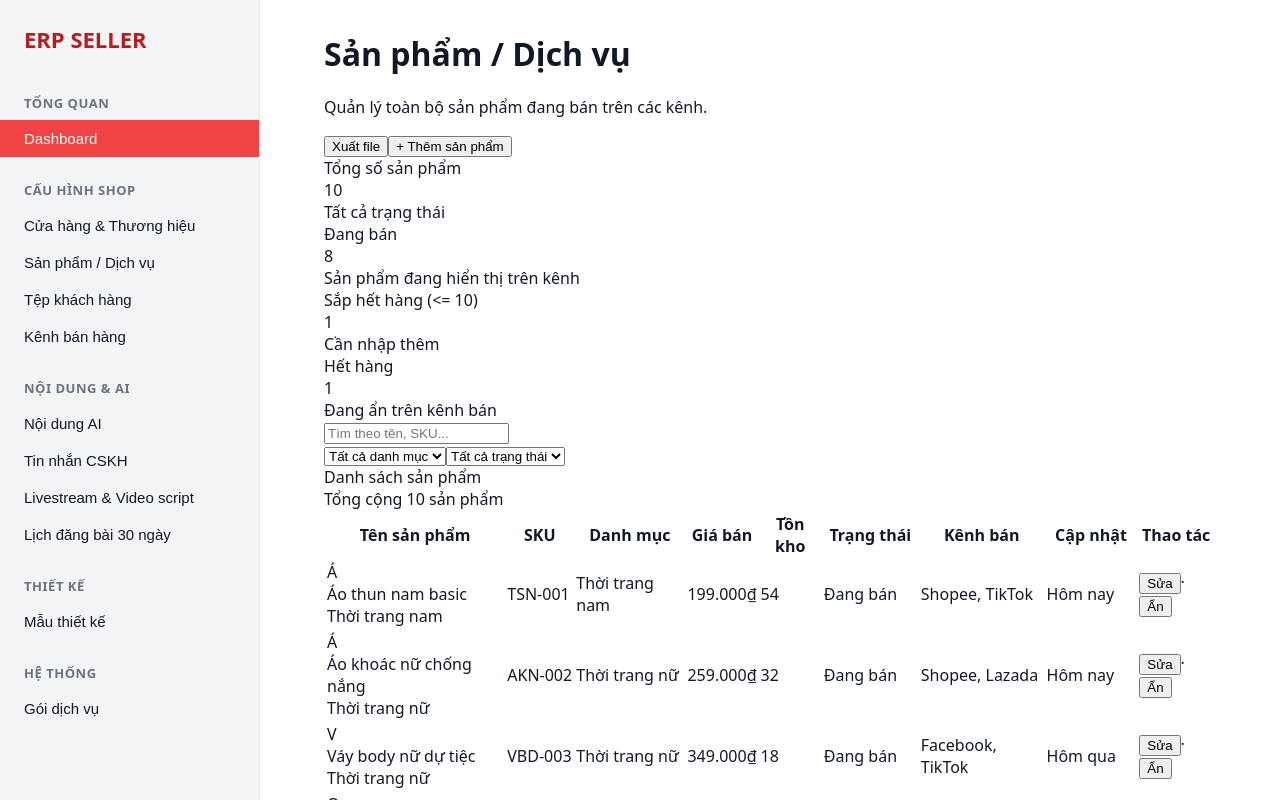
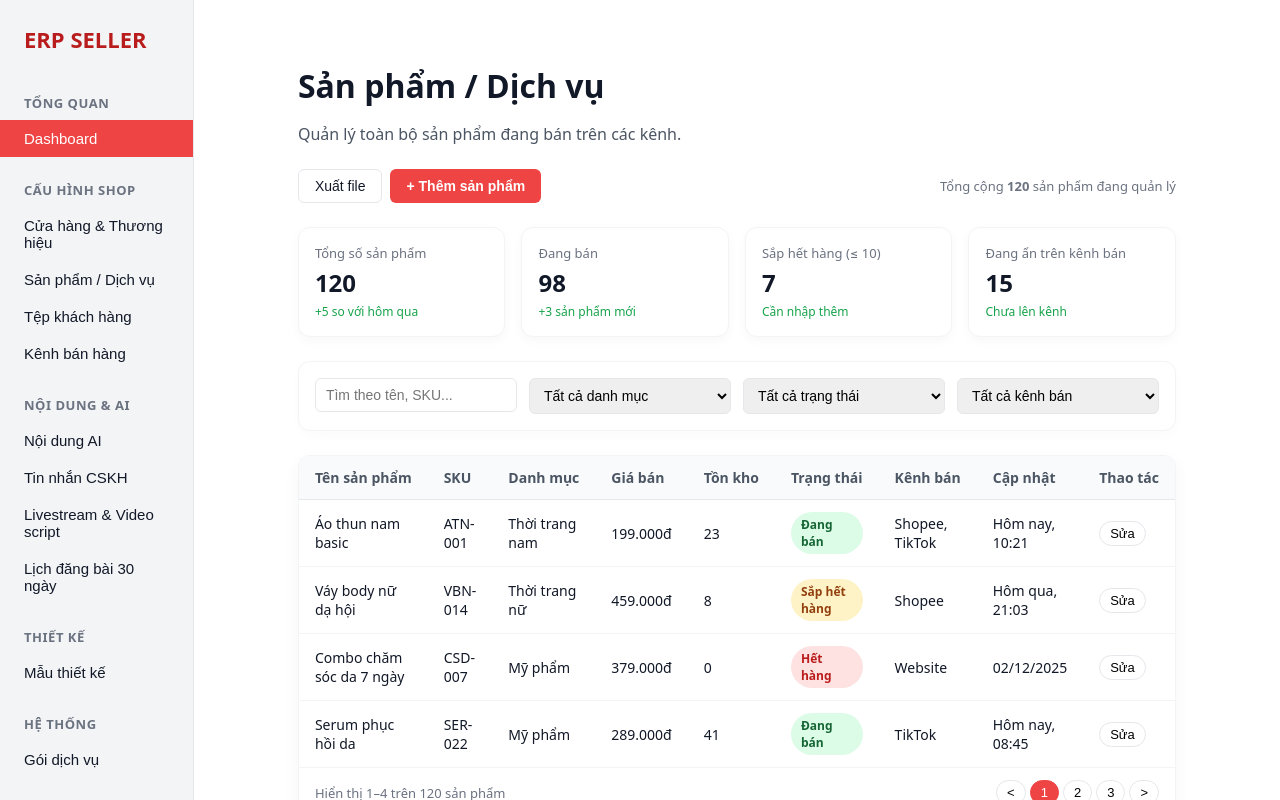
Before and after one commit to conlele0201/erp-seller-crm, a Next.js app: page /products in a window 1280 px wide. Shown: the top 800 px of the page. Built offline with nearby package versions, Linux system fonts and the light colour scheme.

Commit message:
Update page.js

```diff
--- a/app/products/page.js
+++ b/app/products/page.js
@@ -1,262 +1,359 @@
 // app/products/page.js
 
-const PRODUCTS = [
+export default function ProductsPage() {
+  // mock data để anh xem bố cục
+  const stats = [
     {
-    id: 1,
-    name: "Áo thun nam basic",
-    sku: "TSN-001",
-    category: "Thời trang nam",
-    price: 199000,
-    stock: 54,
-    status: "Đang bán",
-    channels: "Shopee, TikTok",
-    updatedAt: "Hôm nay",
+      label: "Tổng số sản phẩm",
+      value: "120",
+      sub: "+5 so với hôm qua",
     },
     {
-    id: 2,
-    name: "Áo khoác nữ chống nắng",
-    sku: "AKN-002",
-    category: "Thời trang nữ",
-    price: 259000,
-    stock: 32,
-    status: "Đang bán",
-    channels: "Shopee, Lazada",
-    updatedAt: "Hôm nay",
+      label: "Đang bán",
+      value: "98",
+      sub: "+3 sản phẩm mới",
     },
     {
-    id: 3,
-    name: "Váy body nữ dự tiệc",
-    sku: "VBD-003",
-    category: "Thời trang nữ",
-    price: 349000,
-    stock: 18,
-    status: "Đang bán",
-    channels: "Facebook, TikTok",
-    updatedAt: "Hôm qua",
+      label: "Sắp hết hàng (≤ 10)",
+      value: "7",
+      sub: "Cần nhập thêm",
     },
     {
-    id: 4,
-    name: "Quần jean nam slim fit",
-    sku: "QJN-004",
-    category: "Thời trang nam",
-    price: 299000,
-    stock: 0,
-    status: "Hết hàng",
-    channels: "Shopee",
-    updatedAt: "2 ngày trước",
-  },
-  {
-    id: 5,
-    name: "Đầm maxi đi biển",
-    sku: "DMX-005",
-    category: "Thời trang nữ",
-    price: 329000,
-    stock: 12,
-    status: "Đang bán",
-    channels: "Shopee, TikTok",
-    updatedAt: "Hôm nay",
-  },
-  {
-    id: 6,
-    name: "Áo sơ mi nam công sở",
-    sku: "ASM-006",
-    category: "Thời trang nam",
-    price: 279000,
-    stock: 41,
-    status: "Đang bán",
-    channels: "Shopee, Website",
-    updatedAt: "Hôm qua",
-  },
-  {
-    id: 7,
-    name: "Set đồ ngủ nữ cotton",
-    sku: "SDN-007",
-    category: "Thời trang nữ",
-    price: 239000,
-    stock: 27,
-    status: "Đang bán",
-    channels: "Shopee, TikTok",
-    updatedAt: "3 ngày trước",
-  },
-  {
-    id: 8,
-    name: "Áo polo nam cao cấp",
-    sku: "APO-008",
-    category: "Thời trang nam",
-    price: 319000,
-    stock: 9,
-    status: "Sắp hết hàng",
-    channels: "Shopee",
-    updatedAt: "Hôm nay",
-  },
-  {
-    id: 9,
-    name: "Chân váy chữ A",
-    sku: "CVK-009",
-    category: "Thời trang nữ",
-    price: 259000,
-    stock: 36,
-    status: "Đang bán",
-    channels: "Shopee, Lazada",
-    updatedAt: "Hôm qua",
-  },
-  {
-    id: 10,
-    name: "Áo thun đồng phục nhóm",
-    sku: "TDN-010",
-    category: "Đặt may",
-    price: 189000,
-    stock: 120,
-    status: "Đang bán",
-    channels: "Facebook, Zalo",
-    updatedAt: "Hôm nay",
+      label: "Đang ẩn trên kênh bán",
+      value: "15",
+      sub: "Chưa lên kênh",
     },
   ];
 
-function formatCurrency(value) {
-  return value.toLocaleString("vi-VN") + "₫";
+  const products = [
+    {
+      name: "Áo thun nam basic",
+      sku: "ATN-001",
+      category: "Thời trang nam",
+      price: "199.000đ",
+      stock: 23,
+      status: "Đang bán",
+      channel: "Shopee, TikTok",
+      updatedAt: "Hôm nay, 10:21",
+    },
+    {
+      name: "Váy body nữ dạ hội",
+      sku: "VBN-014",
+      category: "Thời trang nữ",
+      price: "459.000đ",
+      stock: 8,
+      status: "Sắp hết hàng",
+      channel: "Shopee",
+      updatedAt: "Hôm qua, 21:03",
+    },
+    {
+      name: "Combo chăm sóc da 7 ngày",
+      sku: "CSD-007",
+      category: "Mỹ phẩm",
+      price: "379.000đ",
+      stock: 0,
+      status: "Hết hàng",
+      channel: "Website",
+      updatedAt: "02/12/2025",
+    },
+    {
+      name: "Serum phục hồi da",
+      sku: "SER-022",
+      category: "Mỹ phẩm",
+      price: "289.000đ",
+      stock: 41,
+      status: "Đang bán",
+      channel: "TikTok",
+      updatedAt: "Hôm nay, 08:45",
+    },
+  ];
+
+  // ====== styles (inline, không ảnh hưởng file khác) ======
+  const pageStyle = {
+    padding: "32px 40px",
+    fontFamily: "system-ui, -apple-system, BlinkMacSystemFont, 'Segoe UI', sans-serif",
+  };
+
+  const headerStyle = {
+    marginBottom: 24,
+  };
+
+  const titleStyle = {
+    fontSize: 32,
+    fontWeight: 700,
+    marginBottom: 8,
+  };
+
+  const subtitleStyle = {
+    fontSize: 16,
+    color: "#4b5563",
+  };
+
+  const toolbarStyle = {
+    display: "flex",
+    justifyContent: "space-between",
+    alignItems: "center",
+    marginTop: 24,
+    marginBottom: 24,
+    gap: 12,
+    flexWrap: "wrap",
+  };
+
+  const btnPrimary = {
+    padding: "8px 16px",
+    borderRadius: 6,
+    border: "none",
+    backgroundColor: "#ef4444",
+    color: "#fff",
+    fontWeight: 600,
+    cursor: "pointer",
+    fontSize: 14,
+  };
+
+  const btnSecondary = {
+    padding: "8px 16px",
+    borderRadius: 6,
+    border: "1px solid #e5e7eb",
+    backgroundColor: "#fff",
+    color: "#111827",
+    fontWeight: 500,
+    cursor: "pointer",
+    fontSize: 14,
+  };
+
+  const statsGridStyle = {
+    display: "grid",
+    gridTemplateColumns: "repeat(4, minmax(0, 1fr))",
+    gap: 16,
+    marginBottom: 24,
+  };
+
+  const statCardStyle = {
+    padding: 16,
+    borderRadius: 12,
+    border: "1px solid #f3f4f6",
+    backgroundColor: "#fff",
+    boxShadow: "0 4px 12px rgba(15,23,42,0.03)",
+  };
+
+  const statLabelStyle = {
+    fontSize: 13,
+    color: "#6b7280",
+    marginBottom: 4,
+  };
+
+  const statValueStyle = {
+    fontSize: 24,
+    fontWeight: 700,
+    marginBottom: 4,
+  };
+
+  const statSubStyle = {
+    fontSize: 12,
+    color: "#16a34a",
+  };
+
+  const filtersCardStyle = {
+    marginTop: 8,
+    marginBottom: 24,
+    padding: 16,
+    borderRadius: 12,
+    border: "1px solid #f3f4f6",
+    backgroundColor: "#fff",
+    boxShadow: "0 4px 12px rgba(15,23,42,0.02)",
+  };
+
+  const filtersRowStyle = {
+    display: "flex",
+    flexWrap: "wrap",
+    gap: 12,
+  };
+
+  const filterItemStyle = {
+    flex: "1 1 200px",
+    minWidth: 200,
+  };
+
+  const inputStyle = {
+    width: "100%",
+    padding: "8px 10px",
+    borderRadius: 6,
+    border: "1px solid #e5e7eb",
+    fontSize: 14,
+  };
+
+  const tableCardStyle = {
+    marginTop: 8,
+    borderRadius: 12,
+    border: "1px solid #f3f4f6",
+    backgroundColor: "#fff",
+    boxShadow: "0 6px 18px rgba(15,23,42,0.04)",
+    overflow: "hidden",
+  };
+
+  const tableWrapperStyle = {
+    width: "100%",
+    overflowX: "auto",
+  };
+
+  const tableStyle = {
+    width: "100%",
+    borderCollapse: "collapse",
+    fontSize: 14,
+  };
+
+  const thStyle = {
+    textAlign: "left",
+    padding: "12px 16px",
+    backgroundColor: "#f9fafb",
+    borderBottom: "1px solid #e5e7eb",
+    whiteSpace: "nowrap",
+    fontWeight: 600,
+    color: "#4b5563",
+  };
+
+  const tdStyle = {
+    padding: "12px 16px",
+    borderBottom: "1px solid #f3f4f6",
+    verticalAlign: "middle",
+  };
+
+  const statusBadge = (status) => {
+    let bg = "#dcfce7";
+    let color = "#166534";
+
+    if (status === "Sắp hết hàng") {
+      bg = "#fef3c7";
+      color = "#92400e";
+    } else if (status === "Hết hàng") {
+      bg = "#fee2e2";
+      color = "#b91c1c";
     }
 
-export default function ProductsPage() {
-  const totalProducts = PRODUCTS.length;
-  const outOfStock = PRODUCTS.filter((p) => p.stock === 0).length;
-  const lowStock = PRODUCTS.filter((p) => p.stock > 0 && p.stock <= 10).length;
-  const activeProducts = PRODUCTS.filter((p) => p.status === "Đang bán").length;
+    return {
+      display: "inline-block",
+      padding: "4px 10px",
+      borderRadius: 999,
+      fontSize: 12,
+      fontWeight: 600,
+      backgroundColor: bg,
+      color,
+    };
+  };
+
+  const actionBtnStyle = {
+    padding: "4px 10px",
+    borderRadius: 999,
+    border: "1px solid #e5e7eb",
+    backgroundColor: "#fff",
+    fontSize: 13,
+    cursor: "pointer",
+  };
 
   return (
-    <div className="page-container">
-      {/* Tiêu đề trang */}
-      <div className="page-header">
-        <div>
-          <h1 className="page-title">Sản phẩm / Dịch vụ</h1>
-          <p className="page-subtitle">
-            Quản lý toàn bộ sản phẩm đang bán trên các kênh.
-          </p>
-        </div>
+    <div style={pageStyle}>
+      {/* Header */}
+      <header style={headerStyle}>
+        <h1 style={titleStyle}>Sản phẩm / Dịch vụ</h1>
+        <p style={subtitleStyle}>Quản lý toàn bộ sản phẩm đang bán trên các kênh.</p>
+      </header>
 
-        <div className="page-header-actions">
-          <button type="button" className="btn-secondary">
+      {/* Toolbar */}
+      <div style={toolbarStyle}>
+        <div style={{ display: "flex", gap: 8 }}>
+          <button type="button" style={btnSecondary}>
             Xuất file
           </button>
-          <button type="button" className="btn-primary">
+          <button type="button" style={btnPrimary}>
             + Thêm sản phẩm
           </button>
         </div>
-      </div>
-
-      {/* Thống kê nhanh */}
-      <div className="stats-grid">
-        <div className="stat-card">
-          <div className="stat-label">Tổng số sản phẩm</div>
-          <div className="stat-value">{totalProducts}</div>
-          <div className="stat-note">Tất cả trạng thái</div>
-        </div>
-
-        <div className="stat-card">
-          <div className="stat-label">Đang bán</div>
-          <div className="stat-value">{activeProducts}</div>
-          <div className="stat-note">Sản phẩm đang hiển thị trên kênh</div>
-        </div>
-
-        <div className="stat-card">
-          <div className="stat-label">Sắp hết hàng (&lt;= 10)</div>
-          <div className="stat-value">{lowStock}</div>
-          <div className="stat-note">Cần nhập thêm</div>
-        </div>
-
-        <div className="stat-card">
-          <div className="stat-label">Hết hàng</div>
-          <div className="stat-value">{outOfStock}</div>
-          <div className="stat-note">Đang ẩn trên kênh bán</div>
+        <div style={{ fontSize: 13, color: "#6b7280" }}>
+          Tổng cộng <strong>120</strong> sản phẩm đang quản lý
         </div>
       </div>
 
-      {/* Thanh tìm kiếm + lọc */}
-      <div className="products-toolbar">
-        <div className="products-search">
+      {/* Stats */}
+      <section style={statsGridStyle}>
+        {stats.map((s) => (
+          <div key={s.label} style={statCardStyle}>
+            <div style={statLabelStyle}>{s.label}</div>
+            <div style={statValueStyle}>{s.value}</div>
+            <div style={statSubStyle}>{s.sub}</div>
+          </div>
+        ))}
+      </section>
+
+      {/* Filters */}
+      <section style={filtersCardStyle}>
+        <div style={filtersRowStyle}>
+          <div style={filterItemStyle}>
             <input
-            type="text"
+              style={inputStyle}
               placeholder="Tìm theo tên, SKU..."
-            className="input-text"
             />
           </div>
-
-        <div className="products-filters">
-          <select className="select-input">
-            <option>Tất cả danh mục</option>
-            <option>Thời trang nam</option>
-            <option>Thời trang nữ</option>
-            <option>Đặt may</option>
+          <div style={filterItemStyle}>
+            <select style={inputStyle} defaultValue="">
+              <option value="">Tất cả danh mục</option>
+              <option value="nam">Thời trang nam</option>
+              <option value="nu">Thời trang nữ</option>
+              <option value="my-pham">Mỹ phẩm</option>
             </select>
-
-          <select className="select-input">
-            <option>Tất cả trạng thái</option>
-            <option>Đang bán</option>
-            <option>Sắp hết hàng</option>
-            <option>Hết hàng</option>
+          </div>
+          <div style={filterItemStyle}>
+            <select style={inputStyle} defaultValue="">
+              <option value="">Tất cả trạng thái</option>
+              <option value="active">Đang bán</option>
+              <option value="low">Sắp hết hàng</option>
+              <option value="out">Hết hàng</option>
+              <option value="hidden">Đang ẩn</option>
+            </select>
+          </div>
+          <div style={filterItemStyle}>
+            <select style={inputStyle} defaultValue="">
+              <option value="">Tất cả kênh bán</option>
+              <option value="tiktok">TikTok Shop</option>
+              <option value="shopee">Shopee</option>
+              <option value="website">Website</option>
             </select>
           </div>
         </div>
+      </section>
 
-      {/* Bảng sản phẩm */}
-      <div className="card">
-        <div className="card-header">
-          <div className="card-title">Danh sách sản phẩm</div>
-          <div className="card-subtitle">
-            Tổng cộng {totalProducts} sản phẩm
-          </div>
-        </div>
-
-        <div className="table-wrapper">
-          <table className="table">
+      {/* Table */}
+      <section style={tableCardStyle}>
+        <div style={tableWrapperStyle}>
+          <table style={tableStyle}>
             <thead>
               <tr>
-                <th>Tên sản phẩm</th>
-                <th>SKU</th>
-                <th>Danh mục</th>
-                <th>Giá bán</th>
-                <th>Tồn kho</th>
-                <th>Trạng thái</th>
-                <th>Kênh bán</th>
-                <th>Cập nhật</th>
-                <th>Thao tác</th>
+                <th style={thStyle}>Tên sản phẩm</th>
+                <th style={thStyle}>SKU</th>
+                <th style={thStyle}>Danh mục</th>
+                <th style={thStyle}>Giá bán</th>
+                <th style={thStyle}>Tồn kho</th>
+                <th style={thStyle}>Trạng thái</th>
+                <th style={thStyle}>Kênh bán</th>
+                <th style={thStyle}>Cập nhật</th>
+                <th style={thStyle}>Thao tác</th>
               </tr>
             </thead>
             <tbody>
-              {PRODUCTS.map((product) => (
-                <tr key={product.id}>
-                  <td>
-                    <div className="product-name-cell">
-                      {/* Ảnh demo tạm, sau này mình gắn real image */}
-                      <div className="product-avatar">
-                        {product.name.charAt(0)}
-                      </div>
-                      <div>
-                        <div className="product-name">{product.name}</div>
-                        <div className="product-category">
-                          {product.category}
-                        </div>
-                      </div>
-                    </div>
+              {products.map((p) => (
+                <tr key={p.sku}>
+                  <td style={tdStyle}>{p.name}</td>
+                  <td style={tdStyle}>{p.sku}</td>
+                  <td style={tdStyle}>{p.category}</td>
+                  <td style={tdStyle}>{p.price}</td>
+                  <td style={tdStyle}>{p.stock}</td>
+                  <td style={tdStyle}>
+                    <span style={statusBadge(p.status)}>{p.status}</span>
                   </td>
-                  <td>{product.sku}</td>
-                  <td>{product.category}</td>
-                  <td>{formatCurrency(product.price)}</td>
-                  <td>{product.stock}</td>
-                  <td>
-                    <span className={`badge status-${statusToClass(product.status)}`}>
-                      {product.status}
-                    </span>
-                  </td>
-                  <td>{product.channels}</td>
-                  <td>{product.updatedAt}</td>
-                  <td>
-                    <button type="button" className="link-button">
+                  <td style={tdStyle}>{p.channel}</td>
+                  <td style={tdStyle}>{p.updatedAt}</td>
+                  <td style={tdStyle}>
+                    <button type="button" style={actionBtnStyle}>
                       Sửa
-                    </button>
-                    <span className="table-action-separator">·</span>
-                    <button type="button" className="link-button danger">
-                      Ẩn
                     </button>
                   </td>
                 </tr>
@@ -264,20 +361,41 @@ export default function ProductsPage() {
             </tbody>
           </table>
         </div>
+
+        {/* Pagination mock */}
+        <div
+          style={{
+            display: "flex",
+            justifyContent: "space-between",
+            alignItems: "center",
+            padding: "12px 16px",
+            fontSize: 13,
+            color: "#6b7280",
+          }}
+        >
+          <span>Hiển thị 1–4 trên 120 sản phẩm</span>
+          <div style={{ display: "flex", gap: 4 }}>
+            <button type="button" style={actionBtnStyle}>
+              &lt;
+            </button>
+            <button
+              type="button"
+              style={{ ...actionBtnStyle, backgroundColor: "#ef4444", color: "#fff", borderColor: "#ef4444" }}
+            >
+              1
+            </button>
+            <button type="button" style={actionBtnStyle}>
+              2
+            </button>
+            <button type="button" style={actionBtnStyle}>
+              3
+            </button>
+            <button type="button" style={actionBtnStyle}>
+              &gt;
+            </button>
           </div>
+        </div>
+      </section>
     </div>
   );
 }
-
-/**
- * Chuyển trạng thái sang class để CSS dễ style:
- * - Đang bán -> status-active
- * - Sắp hết hàng -> status-warning
- * - Hết hàng -> status-danger
- */
-function statusToClass(status) {
-  if (status === "Đang bán") return "active";
-  if (status === "Sắp hết hàng") return "warning";
-  if (status === "Hết hàng") return "danger";
-  return "default";
-}
```
Lines whose indentation alone changed are shown as unchanged.
